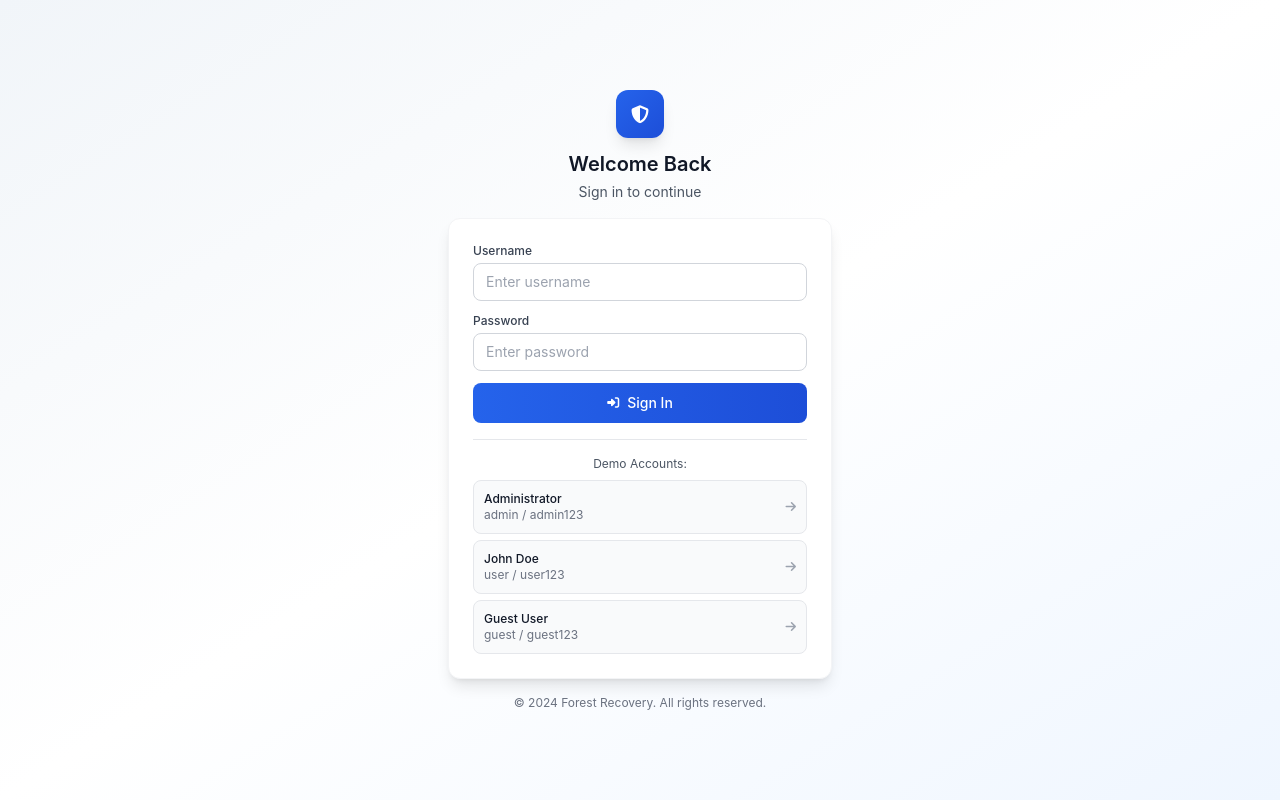
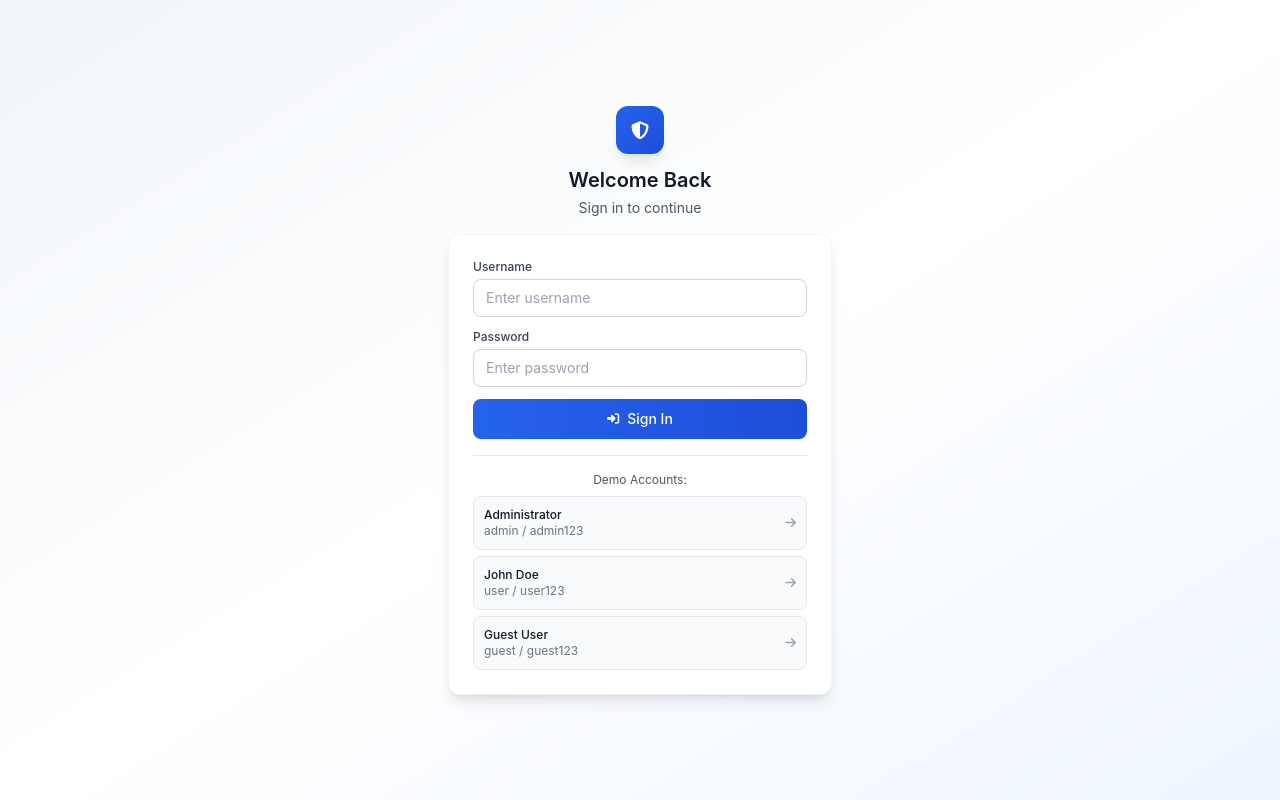
Before and after one commit to shriramt124/my-new-app, a React (Vite) app: page / in a window 1280 px wide. Built offline with nearby package versions, Linux system fonts and the light colour scheme.

Commit message:
removed the footer of login page

```diff
--- a/src/components/LoginScreen.jsx
+++ b/src/components/LoginScreen.jsx
@@ -150,10 +150,7 @@ const LoginScreen = ({ onLogin }) => {
           </div>
         </div>
 
-        {/* Footer */}
-        <div className="text-center text-xs text-gray-500">
-          <p>© 2024 Forest Recovery. All rights reserved.</p>
-        </div>
+
       </div>
     </div>
   );
```
